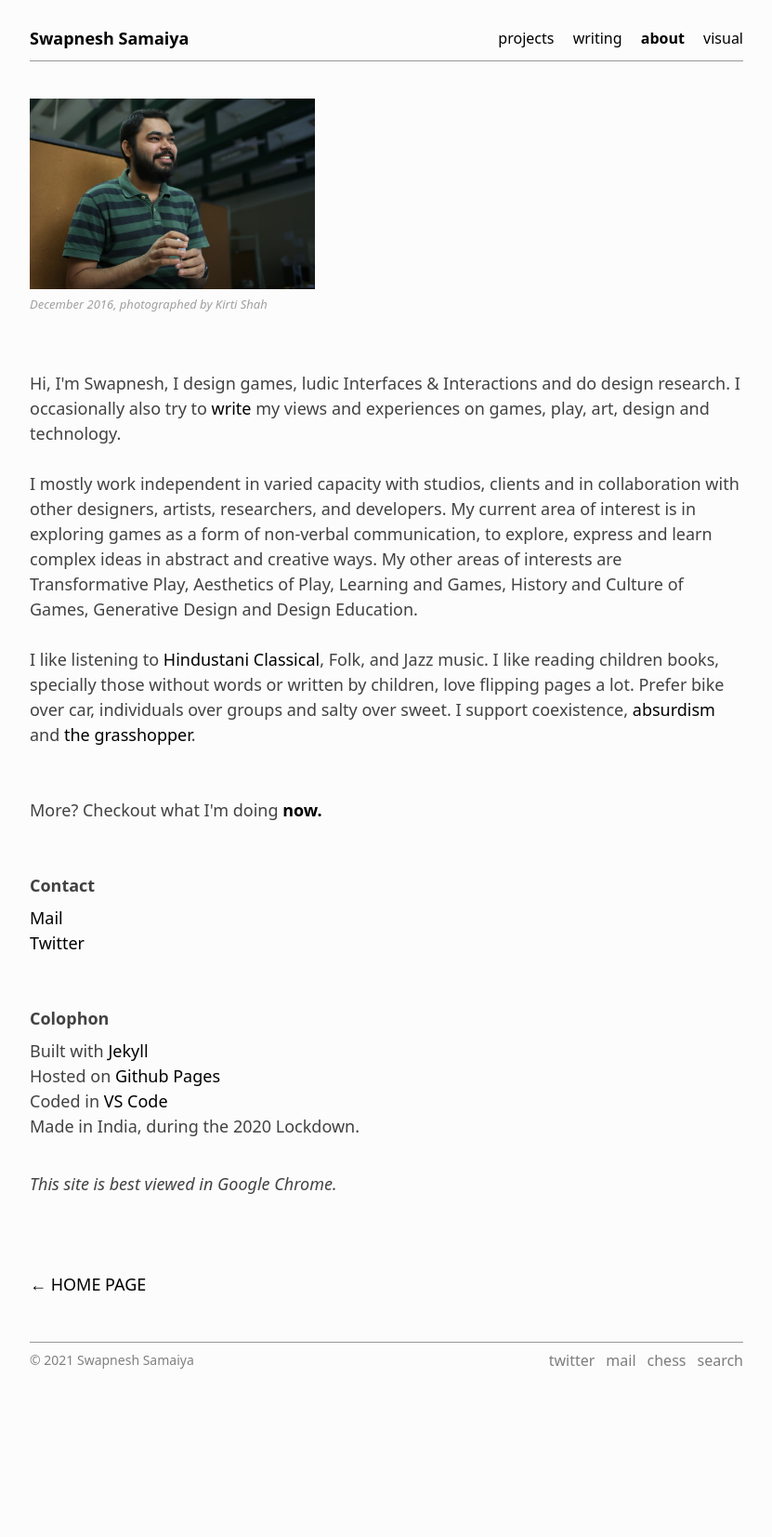
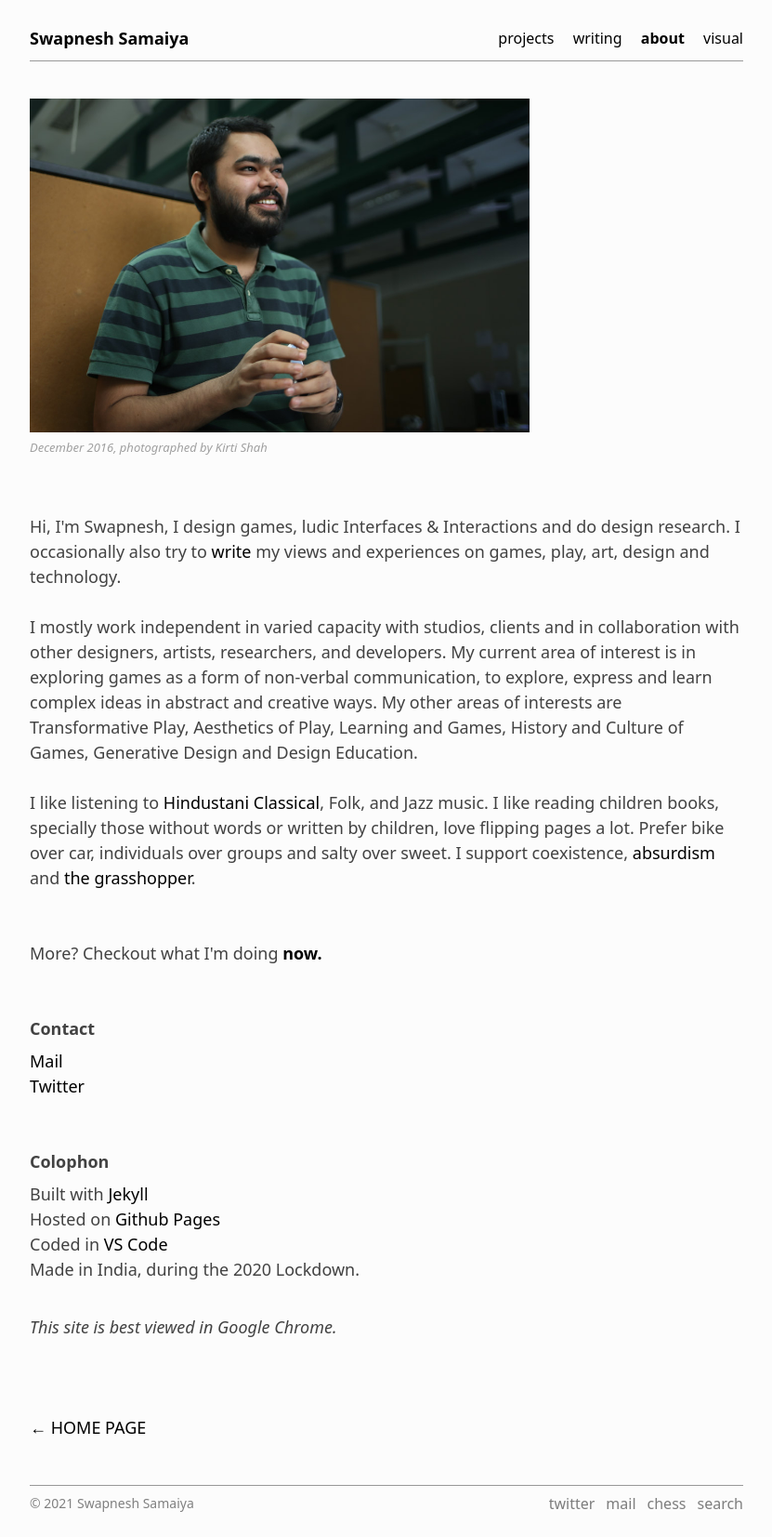
Before and after one commit to bunbutterjam/bunbutterjam.github.io, a Jekyll site: the page built from _pages/about.html, in a window 1280 px wide. Shown: the whole page at 93% size, without its empty margins (224-1055 px from the left). Built offline with Jekyll 4.4.1, drawn with Linux system fonts in a browser that asks for light colours; before the commit the page ends 1499 px from its top, so only the background shows below that.

Commit message:
about image

```diff
--- a/_pages/about.html
+++ b/_pages/about.html
@@ -5,7 +5,7 @@ image: /assets/images/about_1.jpg
 ---
 <p>
 
-    <img class="about" style="width: 40%;" src="/assets/images/about.jpg" alt="about"><br>
+    <img class="about" src="/assets/images/about.jpg" alt="about"><br>
     <i style=" font-size: small ; color: rgb(160, 160, 160); float: inline-start;">December 2016, photographed by Kirti
         Shah</i><br><br><br>
 
--- a/_sass/main.scss
+++ b/_sass/main.scss
@@ -394,7 +394,7 @@ figcaption {
 
 .about {
 
-	// width: 70%;
+	width: 70%;
 }
 
 @media screen and (max-width: 906px) {
```
